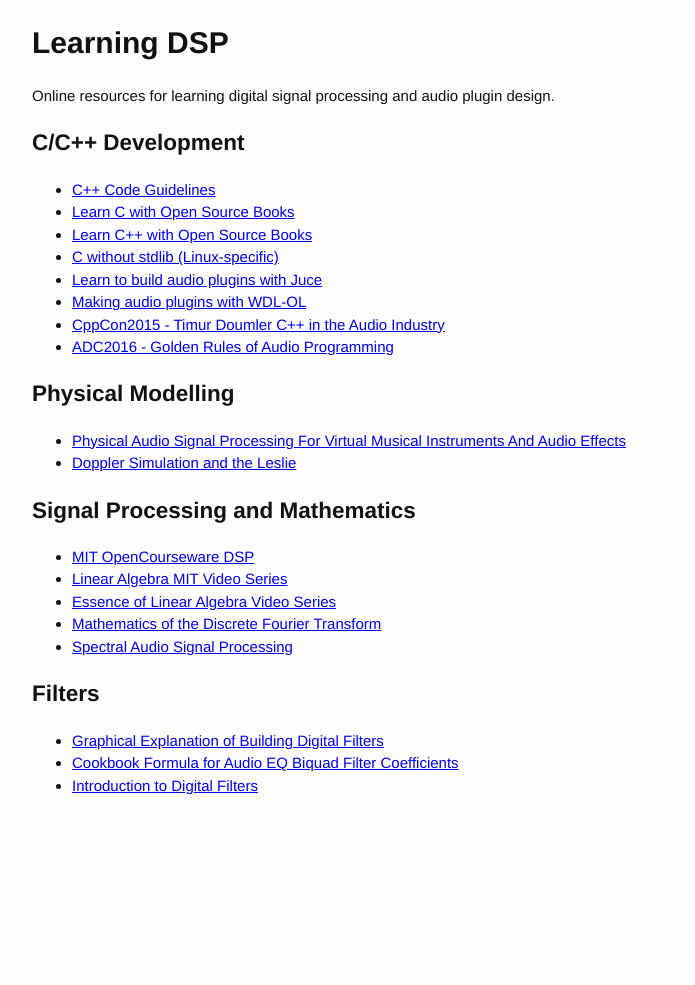
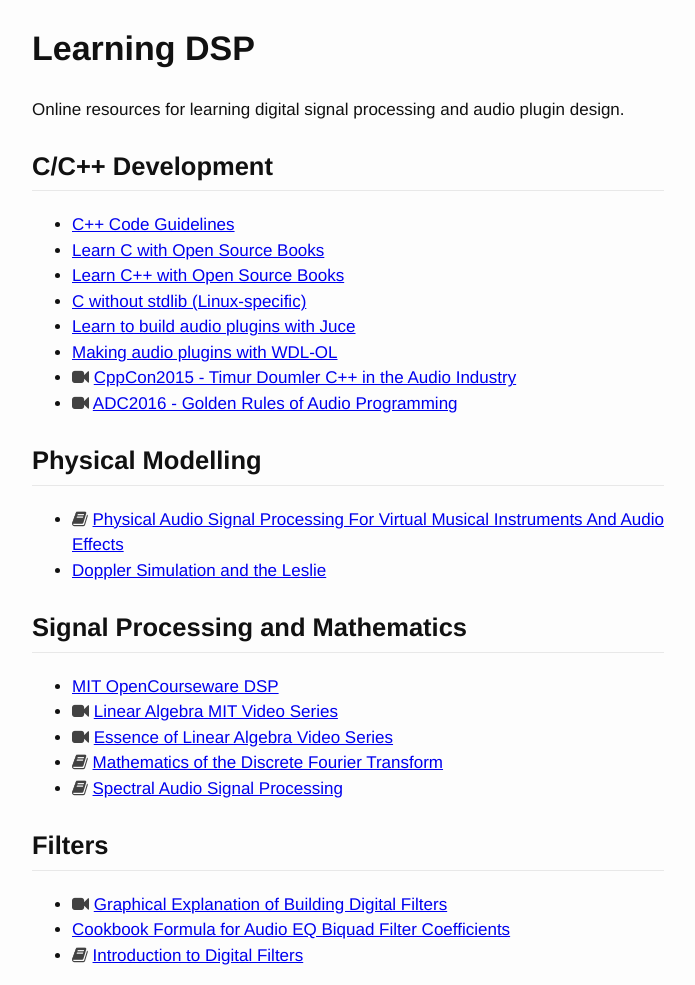
Before and after one commit to gmoe/learning-dsp, a Jekyll site: the page built from index.html, in a window 1280 px wide. Shown: the whole page, without its empty margins (292-987 px from the left). Built offline with Jekyll 4.4.1, drawn with Linux system fonts in a browser that asks for light colours; before the commit the page ends 900 px from its top, so only the background shows below that.

Commit message:
Improve readability.

```diff
--- a/_sass/base.scss
+++ b/_sass/base.scss
@@ -7,3 +7,14 @@ body {
   background-color: $background-color;
   -webkit-text-size-adjust: 100%;
 }
+
+.section-title {
+  margin-top: 25px;
+  width: 100%;
+  padding-bottom: 5px;
+  border-bottom: 1px solid $grey-color-light;
+}
+
+.fa {
+  color: $grey-color-dark;
+}
--- a/css/main.scss
+++ b/css/main.scss
@@ -5,7 +5,7 @@
 
 // Our variables
 $base-font-family: Helvetica, Arial, sans-serif;
-$base-font-size:   15px;
+$base-font-size:   17px;
 $small-font-size:  $base-font-size * 0.875;
 $base-line-height: 1.5;
 
--- a/index.html
+++ b/index.html
@@ -10,10 +10,18 @@ title: Learning DSP
 {% for sectionFile in site.data.index.index %}
 <div>
   {% assign section = site.data[sectionFile] %}
-  <h2>{{ section.sectionName }}</h2>
+  <h2 class="section-title">{{ section.sectionName }}</h2>
   <ul>
     {% for entry in section.links %}
-    <li><a href="{{ entry.link }}">{{ entry.title }}</a></li>
+    <li>
+      {% case entry.type %}
+        {% when 'video' %}
+        <i class="fa fa-video-camera" aria-hidden="true"></i>
+        {% when 'book' %}
+        <i class="fa fa-book" aria-hidden="true"></i>
+      {% endcase %}
+      <a href="{{ entry.link }}">{{ entry.title }}</a>
+    </li>
     {% endfor %}
   </ul>
 </div>
```
